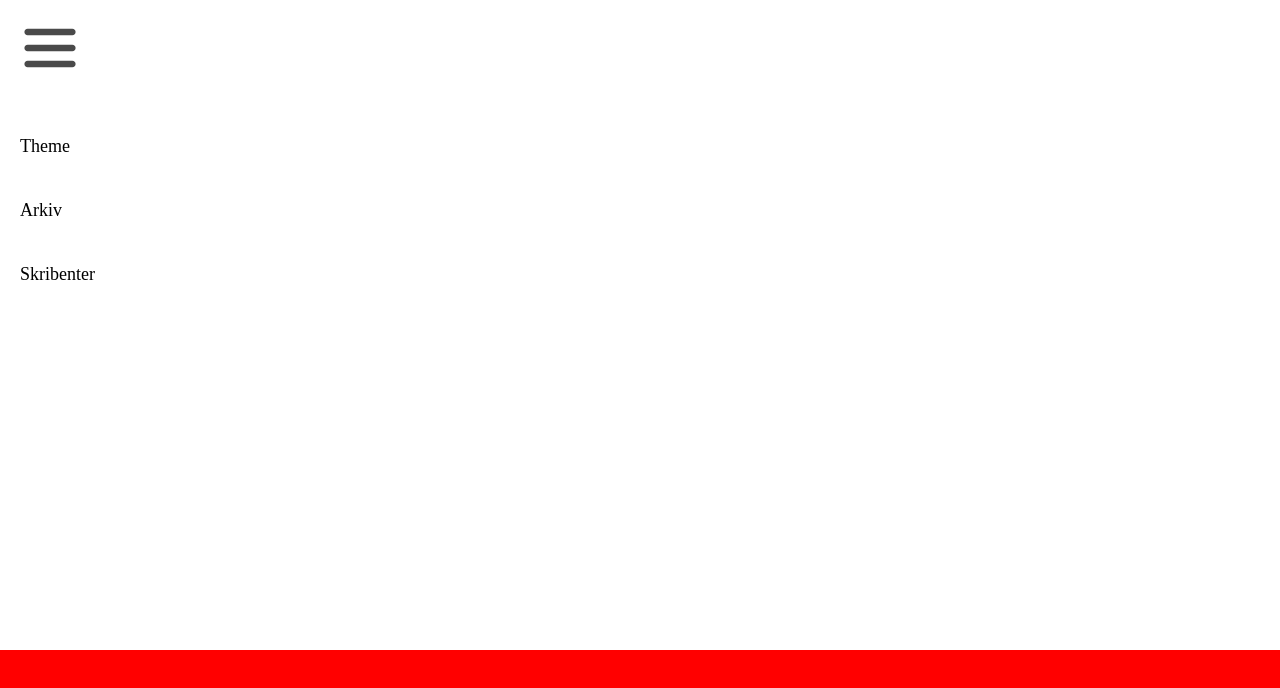
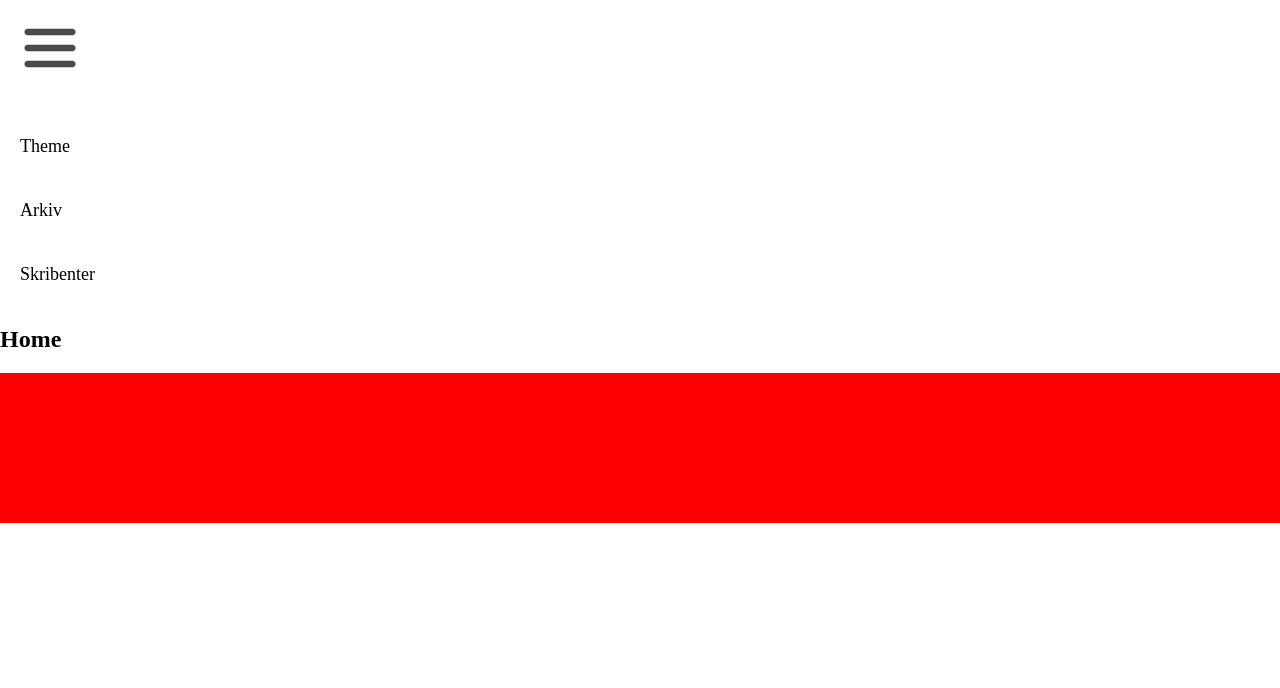
Before and after one commit to Sebastianpalm91/filter, a React (Create React App) app in the folder client/: page / in a window 1280 px wide. Shown: the top 688 px of the page. Built offline with nearby package versions, Linux system fonts and the light colour scheme.

Commit message:
added the routing to route home page and a single article page, also rendered footer last to remove position absolute

```diff
--- a/client/src/App.js
+++ b/client/src/App.js
@@ -4,11 +4,15 @@ import Footer from './Components/Footer/footer';
 import Hamburger from './Components/Menu/navigation';
 import './App.css'
 
+import Routing from './Components/Routing/routing';
+
+
 class App extends Component {
   render() {
     return (
         <div className="Container">
             <Hamburger></Hamburger>
+            <Routing />
             <Footer></Footer>
         </div>
     );
--- a/client/src/Components/Footer/styles.js
+++ b/client/src/Components/Footer/styles.js
@@ -4,6 +4,4 @@ export const FooterContainer = styled.div `
     background-color: red;
     height: 150px;
     width: 100vw;
-    position: absolute;
-    bottom: 0;
 `
--- a/client/src/Components/Pages/Home/home.js
+++ b/client/src/Components/Pages/Home/home.js
@@ -0,0 +1,13 @@
+import React, { PureComponent } from 'react';
+
+class Home extends PureComponent {
+
+    render() {
+        return (
+            <div><h1>Home</h1></div>
+        );
+    }
+
+}
+
+export default Home;
--- a/client/src/Components/Pages/article/article/index.js
+++ b/client/src/Components/Pages/article/article/index.js
@@ -0,0 +1,31 @@
+import React, { Component } from 'react';
+
+class Article extends Component {
+
+    state = {
+        article: {}
+    }
+
+    getEstimatedReadingTime(article) {
+        const words = article.split(' ').length;
+        const minutes = Math.round(words / 200);
+
+        return minutes;
+    }
+
+    bookMark({ target }) {
+
+    }
+
+    render() {
+        const title = this.props.match.params.title;
+        console.log(title);
+        return (
+            <div>
+            </div>
+        );
+    }
+
+}
+
+export default Article;
--- a/client/src/Components/Routing/routing.js
+++ b/client/src/Components/Routing/routing.js
@@ -1,13 +1,11 @@
 import React, {Component} from 'react';
-import ReactDOM from 'react-dom';
 import { Switch, Route, withRouter } from 'react-router-dom';
 import { TransitionGroup, CSSTransition } from 'react-transition-group';
 import './styles.css';
 
-import React from 'react'
-import PropTypes from 'prop-types'
+import Article from '../Pages/article/article'
+import Home from '../Pages/Home/home.js';
 
-import ENTER_COMPONENT_NAME from 'ENTER_COMPONENT_NAME';
 
 class Routing extends Component {
     render () {
@@ -20,10 +18,8 @@ class Routing extends Component {
                     >
                         <section className="route-section">
                             <Switch location={this.props.location}>
-                                <Route exact path='/' /*component={ENTER_COMPONENT_NAME}*/ render={() => <ENTER_COMPONENT_NAME  />}/>
-                                <Route exact path='/' render={() => <ENTER_COMPONENT_NAME  />}/>
-                                <Route exact path='/' component={ENTER_COMPONENT_NAME}/>
-                                <Route exact path='/' component={ENTER_COMPONENT_NAME}/>
+                                <Route exact path='/' component={Home} />
+                                <Route exact path='/articles/:title' component={Article} />
                             </Switch>
                         </section>
                     </CSSTransition>
```
